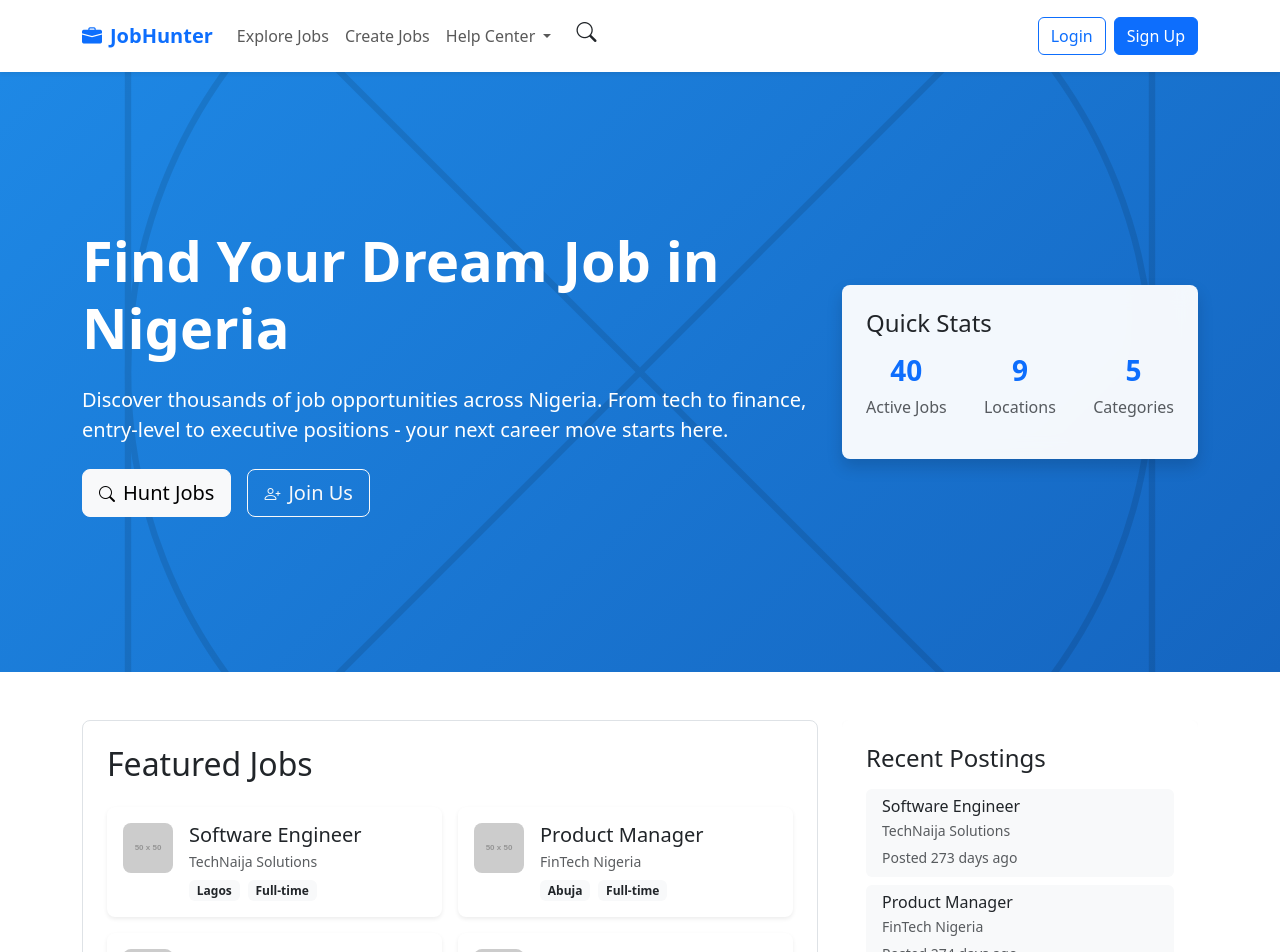
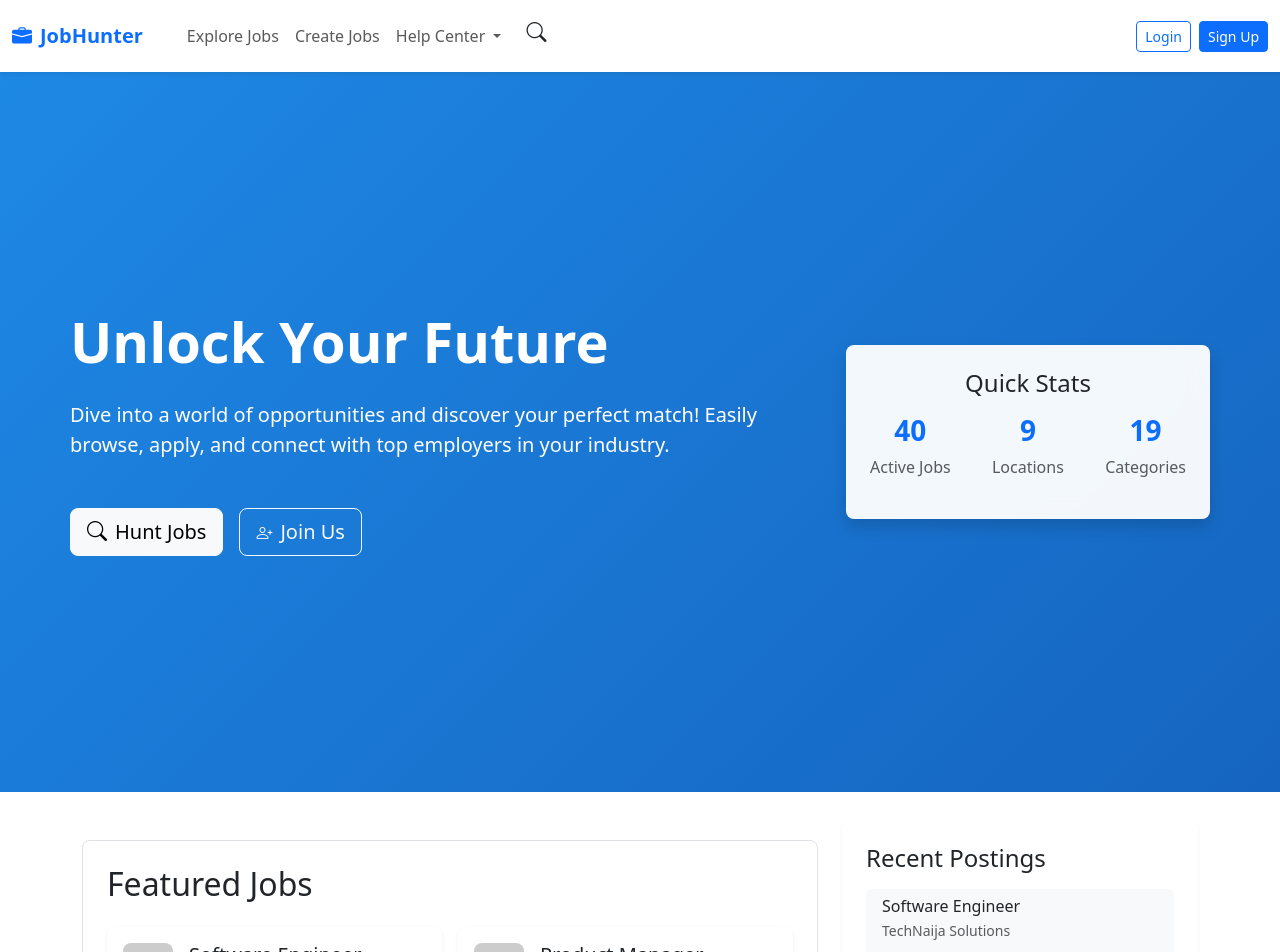
Before and after one commit to Olahdayo/jobs-portal, a Vue app: page / in a window 1280 px wide. Shown: the top 952 px of the page. Built offline with nearby package versions, Linux system fonts and the light colour scheme.

Commit message:
Created components fot the buttons and forms to have more cleaner work

```diff
--- /dev/null
+++ b/src/components/Button.vue
@@ -0,0 +1,50 @@
+<template>
+  <button
+    :class="['btn', buttonType, sizeClass]"
+    :type="type"
+    @click="handleClick"
+  >
+    <i v-if="icon" :class="icon"></i>
+    <span>{{ label }}</span>
+  </button>
+</template>
+
+<script>
+export default {
+  props: {
+    label: {
+      type: String,
+      required: true,
+    },
+    buttonType: {
+      type: String,
+      default: 'btn-primary', // Default button type
+    },
+    size: {
+      type: String,
+      default: 'btn-lg', // Default size
+    },
+    icon: {
+      type: String,
+      default: null,
+    },
+    type: {
+      type: String,
+      default: 'button',
+    },
+    handleClick: {
+      type: Function,
+      default: () => {},
+    },
+  },
+  computed: {
+    sizeClass() {
+      return this.size; // Return the size class
+    },
+  },
+};
+</script>
+
+<style scoped>
+/* Add any specific styles for the button here */
+</style>
--- a/src/components/Forms.vue
+++ b/src/components/Forms.vue
@@ -0,0 +1,92 @@
+<template>
+  <div>
+    <!-- Search Form -->
+    <form @submit.prevent="handleSearch" class="search-form">
+      <div class="mb-2">
+        <input
+          type="text"
+          class="form-control form-control-sm"
+          placeholder="Job title or company"
+          v-model="searchFilters.query"
+        />
+      </div>
+      <div class="row g-2">
+        <div class="col-sm-6">
+          <select
+            class="form-select form-select-sm"
+            v-model="searchFilters.location"
+          >
+            <option value="">Select Location</option>
+            <option
+              v-for="location in filterOptions.locations"
+              :key="location"
+            >
+              {{ location }}
+            </option>
+          </select>
+        </div>
+        <div class="col-sm-6">
+          <select
+            class="form-select form-select-sm"
+            v-model="searchFilters.field"
+          >
+            <option value="">Select Field</option>
+            <option
+              v-for="field in filterOptions.fields"
+              :key="field"
+            >
+              {{ field }}
+            </option>
+          </select>
+        </div>
+        <div class="col-sm-6">
+          <select
+            class="form-select form-select-sm"
+            v-model="searchFilters.education"
+          >
+            <option value="">Education Level</option>
+            <option
+              v-for="level in filterOptions.educationLevels"
+              :key="level"
+            >
+              {{ level }}
+            </option>
+          </select>
+        </div>
+        <div class="col-sm-6">
+          <select
+            class="form-select form-select-sm"
+            v-model="searchFilters.jobType"
+          >
+            <option value="">Job Type</option>
+            <option
+              v-for="type in filterOptions.jobTypes"
+              :key="type"
+            >
+              {{ type }}
+            </option>
+          </select>
+        </div>
+      </div>
+      <div class="mt-3 d-flex justify-content-end">
+        <button type="submit" class="btn btn-primary btn-sm">
+          <i class="bi bi-search me-1"></i>Search Jobs
+        </button>
+      </div>
+    </form>
+  </div>
+</template>
+
+<script>
+export default {
+  props: {
+    searchFilters: Object,
+    filterOptions: Object,
+    handleSearch: Function,
+  },
+};
+</script>
+
+<style scoped>
+/* Add any specific styles for the forms here */
+</style>
--- a/src/components/Navbar.vue
+++ b/src/components/Navbar.vue
@@ -3,13 +3,24 @@
     class="navbar navbar-expand-lg bg-white navbar-light sticky-top shadow-sm"
     :class="{ 'navbar-scrolled': isScrolled }"
   >
-    <div class="container">
-      <!-- Brand -->
+    <div class="container-fluid">
       <a class="navbar-brand fw-bold text-primary" href="/">
         <i class="bi bi-briefcase-fill me-2"></i>JobHunter
       </a>
 
       <!-- Navbar Links -->
+      <button
+        class="navbar-toggler"
+        type="button"
+        data-bs-toggle="collapse"
+        data-bs-target="#navbarNav"
+        aria-controls="navbarNav"
+        aria-expanded="false"
+        aria-label="Toggle navigation"
+      >
+        <span class="navbar-toggler-icon"></span>
+      </button>
+
       <div class="collapse navbar-collapse" id="navbarNav">
         <ul class="navbar-nav me-auto mb-2 mb-lg-0">
           <li class="nav-item">
@@ -48,53 +59,7 @@
             <!-- Search Dropdown -->
             <div class="dropdown-menu dropdown-menu-end p-3 mt-1 shadow-sm search-dropdown">
               <form @submit.prevent="handleSearch" class="search-form">
-                <div class="mb-2">
-                  <input
-                    type="text"
-                    class="form-control form-control-sm"
-                    placeholder="Job title or company"
-                    v-model="searchFilters.query"
-                  />
-                </div>
-                <div class="row g-2">
-                  <div class="col-sm-6">
-                    <select class="form-select form-select-sm" v-model="searchFilters.location">
-                      <option value="">Select Location</option>
-                      <option v-for="location in jobsStore.filterOptions.locations" :key="location">
-                        {{ location }}
-                      </option>
-                    </select>
-                  </div>
-                  <div class="col-sm-6">
-                    <select class="form-select form-select-sm" v-model="searchFilters.field">
-                      <option value="">Select Field</option>
-                      <option v-for="field in jobsStore.filterOptions.fields" :key="field">
-                        {{ field }}
-                      </option>
-                    </select>
-                  </div>
-                  <div class="col-sm-6">
-                    <select class="form-select form-select-sm" v-model="searchFilters.education">
-                      <option value="">Education Level</option>
-                      <option v-for="level in jobsStore.filterOptions.educationLevels" :key="level">
-                        {{ level }}
-                      </option>
-                    </select>
-                  </div>
-                  <div class="col-sm-6">
-                    <select class="form-select form-select-sm" v-model="searchFilters.jobType">
-                      <option value="">Job Type</option>
-                      <option v-for="type in jobsStore.filterOptions.jobTypes" :key="type">
-                        {{ type }}
-                      </option>
-                    </select>
-                  </div>
-                </div>
-                <div class="mt-3 d-flex justify-content-end">
-                  <button type="submit" class="btn btn-primary btn-sm">
-                    <i class="bi bi-search me-1"></i>Search Jobs
-                  </button>
-                </div>
+                <!-- ... existing search form code ... -->
               </form>
             </div>
           </div>
@@ -102,8 +67,8 @@
 
         <!-- Auth Buttons -->
         <div class="d-flex gap-2">
-          <router-link to="/login" class="btn btn-outline-primary">Login</router-link>
-          <router-link to="/signup" class="btn btn-primary">Sign Up</router-link>
+          <Button to="/login" label="Login" buttonType="btn-outline-primary" size="btn-sm" />
+          <Button to="/signup" label="Sign Up" buttonType="btn-primary" size="btn-sm" />
         </div>
       </div>
     </div>
@@ -111,44 +76,61 @@
 </template>
 
 <script>
-import { useJobsStore } from '@/stores/jobs'
-import { useRouter } from 'vue-router'
+import { useJobsStore } from "@/stores/jobs";
+import { useRouter } from "vue-router";
+import Button from "@/components/Button.vue";
+import Forms from "@/components/Forms.vue";
 
 export default {
   name: "Navbar",
+  components: {
+    Button,
+    Forms,
+  },
   data() {
     return {
       isScrolled: false,
       searchFilters: {
-        query: '',
-        location: '',
-        field: '',
-        education: '',
-        jobType: ''
-      }
-    }
+        query: "",
+        location: "",
+        field: "",
+        education: "",
+        jobType: "",
+      },
+      filterOptions: {
+        locations: [],
+        fields: [],
+        educationLevels: [],
+        jobTypes: [],
+      },
+    };
   },
   setup() {
-    const jobsStore = useJobsStore()
-    const router = useRouter()
-    return { jobsStore, router }
+    const jobsStore = useJobsStore();
+    const router = useRouter();
+    return { jobsStore, router };
   },
   methods: {
     handleScroll() {
-      this.isScrolled = window.scrollY > 100
+      this.isScrolled = window.scrollY > 100;
     },
     handleSearch() {
-      this.jobsStore.searchFilters = { ...this.searchFilters }
-      this.jobsStore.filterJobs()
-      this.router.push('/jobs')
-    }
+      this.jobsStore.searchFilters = { ...this.searchFilters };
+      this.jobsStore.filterJobs();
+      this.router.push("/jobs");
+    },
   },
   mounted() {
-    window.addEventListener('scroll', this.handleScroll)
+    window.addEventListener("scroll", this.handleScroll);
+    const jobsStore = useJobsStore();
+    this.filterOptions.locations = jobsStore.filterOptions.locations;
+    this.filterOptions.fields = jobsStore.filterOptions.fields;
+    this.filterOptions.educationLevels = jobsStore.filterOptions.educationLevels;
+    this.filterOptions.jobTypes = jobsStore.filterOptions.jobTypes;
   },
   unmounted() {
-    window.removeEventListener('scroll', this.handleScroll)
-  }
+    window.removeEventListener("scroll", this.handleScroll);
+  },
 };
 </script>
 
@@ -168,6 +150,17 @@
 
 .navbar.navbar-scrolled .navbar-brand {
   font-size: 1.1rem;
+}
+
+/* Align brand logo to the left and remove left margin */
+.navbar-brand {
+  margin-left: 0;
+  padding-left: 0;
+}
+
+/* Add space between brand and nav links */
+.navbar-nav {
+  margin-left: 20px;
 }
 
 /* Search dropdown styles */
--- /dev/null
+++ b/src/components/Sidebar.vue
@@ -0,0 +1,91 @@
+<template>
+  <div class="sidebar">
+    <!-- Recent Postings -->
+    <div class="sidebar-widget mb-4">
+      <h4 class="mb-3">Recent Postings</h4>
+      <div class="list-group">
+        <a
+          v-for="job in recentPostings"
+          :key="job.id"
+          href="#"
+          class="list-group-item list-group-item-action border-0 mb-2 rounded"
+        >
+          <h6 class="mb-1">{{ job.title }}</h6>
+          <p class="mb-1 small text-muted">{{ job.company }}</p>
+          <small class="text-muted">Posted {{ formatDate(job.postedDate) }}</small>
+        </a>
+      </div>
+    </div>
+
+    <!-- Jobs by State -->
+    <div class="sidebar-widget mb-4">
+      <h4 class="mb-3">Jobs by State</h4>
+      <div class="list-group">
+        <a
+          v-for="(count, state) in jobsByState"
+          :key="state"
+          href="#"
+          class="list-group-item list-group-item-action border-0 d-flex justify-content-between align-items-center mb-2 rounded"
+        >
+          {{ state }}
+          <span class="badge bg-primary rounded-pill">{{ count }}</span>
+        </a>
+      </div>
+    </div>
+
+    <!-- Popular Categories -->
+    <div class="sidebar-widget">
+      <h4 class="mb-3">Popular Categories</h4>
+      <div class="list-group">
+        <a
+          v-for="(count, field) in jobsByField"
+          :key="field"
+          href="#"
+          class="list-group-item list-group-item-action border-0 d-flex justify-content-between align-items-center mb-2 rounded"
+        >
+          {{ field }}
+          <span class="badge bg-primary rounded-pill">{{ count }}</span>
+        </a>
+      </div>
+    </div>
+  </div>
+</template>
+
+<script>
+export default {
+  props: {
+    recentPostings: Array,
+    jobsByState: Object,
+    jobsByField: Object,
+    formatDate: Function,
+  },
+};
+</script>
+
+<style scoped>
+/* Sidebar styles */
+.sidebar {
+  position: relative;
+  margin-top: -20px;
+  max-height: calc(100vh - 40px);
+  z-index: 1000;
+}
+
+/* Remove overflow property to show all content */
+.sidebar-widget {
+  background: white;
+  padding: 1.5rem;
+  border-radius: 8px;
+  box-shadow: 0 2px 4px rgba(0, 0, 0, 0.05);
+  margin-bottom: 1.5rem;
+}
+
+.list-group-item {
+  background: #f8f9fa;
+  transition: background-color 0.2s;
+}
+
+.list-group-item:hover {
+  background: #e9ecef;
+}
+</style>
--- a/src/views/Home.vue
+++ b/src/views/Home.vue
@@ -7,19 +7,22 @@
         <div class="row min-vh-75 align-items-center py-5">
           <div class="col-lg-8 text-center text-lg-start">
             <h1 class="display-4 fw-bold mb-4">
-              Find Your Dream Job in Nigeria
+              Unlock Your Future
             </h1>
-            <p class="lead mb-4">
-              Discover thousands of job opportunities across Nigeria. From
-              tech to finance, entry-level to executive positions - your next
-              career move starts here.
+            <p class="lead mb-5">
+              Dive into a world of opportunities and discover your perfect match!
+               Easily browse, apply, and connect with top employers in your industry.
             </p>
             <div
               class="d-flex gap-3 justify-content-center justify-content-lg-start"
             >
-              <a href="#featured-jobs" class="btn btn-light btn-lg">
-                <i class="bi bi-search me-2"></i>Hunt Jobs
-              </a>
+              <Button
+                label="Hunt Jobs"
+                buttonType="btn-light"
+                size="btn-lg"
+                @click="scrollToFeaturedJobs"
+                icon="bi bi-search me-2"
+              />
               <router-link to="/signup" class="btn btn-outline-light btn-lg">
                 <i class="bi bi-person-plus me-2"></i>Join Us
               </router-link>
@@ -153,58 +156,12 @@
 
         <!-- Right side - Sidebar -->
         <div class="col-lg-4">
-          <div class="sticky-sidebar custom-scrollbar">
-            <!-- Recent Postings -->
-            <div class="sidebar-widget mb-4">
-              <h4 class="mb-3">Recent Postings</h4>
-              <div class="list-group">
-                <a
-                  v-for="job in recentPostings"
-                  :key="job.id"
-                  href="#"
-                  class="list-group-item list-group-item-action border-0 mb-2 rounded"
-                >
-                  <h6 class="mb-1">{{ job.title }}</h6>
-                  <p class="mb-1 small text-muted">{{ job.company }}</p>
-                  <small class="text-muted"
-                    >Posted {{ formatDate(job.postedDate) }}</small
-                  >
-                </a>
-              </div>
-            </div>
-
-            <!-- Jobs by State -->
-            <div class="sidebar-widget mb-4">
-              <h4 class="mb-3">Jobs by State</h4>
-              <div class="list-group">
-                <a
-                  v-for="(count, state) in jobsByState"
-                  :key="state"
-                  href="#"
-                  class="list-group-item list-group-item-action border-0 d-flex justify-content-between align-items-center mb-2 rounded"
-                >
-                  {{ state }}
-                  <span class="badge bg-primary rounded-pill">{{ count }}</span>
-                </a>
-              </div>
-            </div>
-
-            <!-- Popular Categories -->
-            <div class="sidebar-widget">
-              <h4 class="mb-3">Popular Categories</h4>
-              <div class="list-group">
-                <a
-                  v-for="(count, field) in jobsByField"
-                  :key="field"
-                  href="#"
-                  class="list-group-item list-group-item-action border-0 d-flex justify-content-between align-items-center mb-2 rounded"
-                >
-                  {{ field }}
-                  <span class="badge bg-primary rounded-pill">{{ count }}</span>
-                </a>
-              </div>
-            </div>
-          </div>
+          <Sidebar
+            :recentPostings="recentPostings"
+            :jobsByState="jobsByState"
+            :jobsByField="jobsByField"
+            :formatDate="formatDate"
+          />
         </div>
       </div>
     </div>
@@ -213,12 +170,18 @@
 
 <script>
 import { useJobsStore } from "@/stores/jobs";
+import Sidebar from "@/components/Sidebar.vue";
+import Button from "@/components/Button.vue";
 
 export default {
   name: "Home",
+  components: {
+    Sidebar,
+    Button,
+  },
   data() {
     return {
-      // These are the filters users can play with to find their perfect job
+      // These are the filters to find  job
       searchFilters: {
         query: "",
         location: "",
@@ -236,40 +199,13 @@
     featuredJobs() {
       return this.jobsStore.getFeaturedJobs();
     },
-    // Gets the newest jobs - fresh off the press!
+    // Gets the newest jobs
     latestJobs() {
       return this.jobsStore.getLatestJobs();
     },
-    // Super fresh jobs for the sidebar - just the last 5
-    recentPostings() {
-      return [...this.jobsStore.jobs]
-        .sort((a, b) => new Date(b.postedDate) - new Date(a.postedDate))
-        .slice(0, 5);
-    },
-    // Counts how many jobs we have in each state
-    jobsByState() {
-      return this.jobsStore.jobs.reduce((acc, job) => {
-        acc[job.location] = (acc[job.location] || 0) + 1;
-        return acc;
-      }, {});
-    },
-    // Finds the most popular job categories - top 5 only
-    jobsByField() {
-      const fields = this.jobsStore.jobs.reduce((acc, job) => {
-        acc[job.field] = (acc[job.field] || 0) + 1;
-        return acc;
-      }, {});
-
-      // Sort by count and get top 5
-      return Object.fromEntries(
-        Object.entries(fields)
-          .sort(([, a], [, b]) => b - a)
-          .slice(0, 5)
-      );
-    },
   },
   methods: {
-    // When someone hits the search button - let's find them some jobs!
+    // search button find jobs!
     handleSearch() {
       this.jobsStore.searchFilters = { ...this.searchFilters };
       this.jobsStore.filterJobs();
@@ -280,14 +216,14 @@
       this.showMobileFilters = false;
       this.handleSearch();
     },
-    // Formats the date to show like "13 December"
+    // Formats the date
     formatJobDate(dateString) {
       const date = new Date(dateString);
       const day = date.getDate();
       const month = date.toLocaleString("default", { month: "long" });
       return `${day} ${month}`;
     },
-    // Makes dates look nice and friendly - like "2 days ago" instead of a boring date
+
     formatDate(dateString) {
       const days = Math.floor(
         (new Date() - new Date(dateString)) / (1000 * 60 * 60 * 24)
@@ -301,6 +237,12 @@
     handleScroll() {
       this.isScrolled = window.scrollY > 100
     },
+    scrollToFeaturedJobs() {
+      const featuredJobsSection = document.getElementById('featured-jobs');
+      if (featuredJobsSection) {
+        featuredJobsSection.scrollIntoView({ behavior: 'smooth' });
+      }
+    },
   },
   mounted() {
     window.addEventListener('scroll', this.handleScroll)
@@ -312,7 +254,30 @@
     // Gets everything ready when the page loads
     const jobsStore = useJobsStore();
     jobsStore.initializeJobs();
-    return { jobsStore };
+    return {
+      jobsStore,
+      recentPostings: [...jobsStore.jobs]
+        .sort((a, b) => new Date(b.postedDate) - new Date(a.postedDate))
+        .slice(0, 5),
+      jobsByState: jobsStore.jobs.reduce((acc, job) => {
+        acc[job.location] = (acc[job.location] || 0) + 1;
+        return acc;
+      }, {}),
+      jobsByField: jobsStore.jobs.reduce((acc, job) => {
+        acc[job.field] = (acc[job.field] || 0) + 1;
+        return acc;
+      }, {}),
+      formatDate: (dateString) => {
+        const days = Math.floor(
+          (new Date() - new Date(dateString)) / (1000 * 60 * 60 * 24)
+        );
+        return days === 0
+          ? "Today"
+          : days === 1
+          ? "Yesterday"
+          : `${days} days ago`;
+      },
+    };
   },
 };
 </script>
@@ -320,21 +285,21 @@
 <style scoped>
 /* Hero section styles */
 .hero-section {
+  height: 90vh;
+  display: flex;
+  align-items: center;
+  justify-content: center;
+  text-align: center;
   background: linear-gradient(135deg, #1e88e5 0%, #1565c0 100%);
-  position: relative;
+  margin: 0;
+  padding: 0;
   overflow: hidden;
-  min-height: 400px;
 }
 
-.hero-overlay {
-  position: absolute;
-  top: 0;
-  left: 0;
-  right: 0;
-  bottom: 0;
-  background: url("/hero-pattern.svg") center/cover;
-  opacity: 0.1;
+.hero-section .container {
+  padding: 0;
 }
+
 
 .min-vh-75 {
   min-height: 75vh;
@@ -350,7 +315,6 @@
   scroll-behavior: smooth;
 }
 
-/* Update search section styles */
 .search-section {
   padding: 1rem 0;
   z-index: 1020;
@@ -413,7 +377,7 @@
   padding: 0;
 }
 
-/* Makes job cards look nice and bouncy on hover */
+
 .job-card {
   transition: transform 0.2s;
   cursor: pointer;
@@ -427,7 +391,7 @@
 /* Sidebar styles */
 .sticky-sidebar {
   position: sticky;
-  top: 140px; /* Adjusted to account for navbar + search bar */
+  top: 140px;
   max-height: calc(100vh - 160px);
   overflow-y: auto;
 }
```
Also changed, not shown: src/components/Buttons.vue (deleted).
